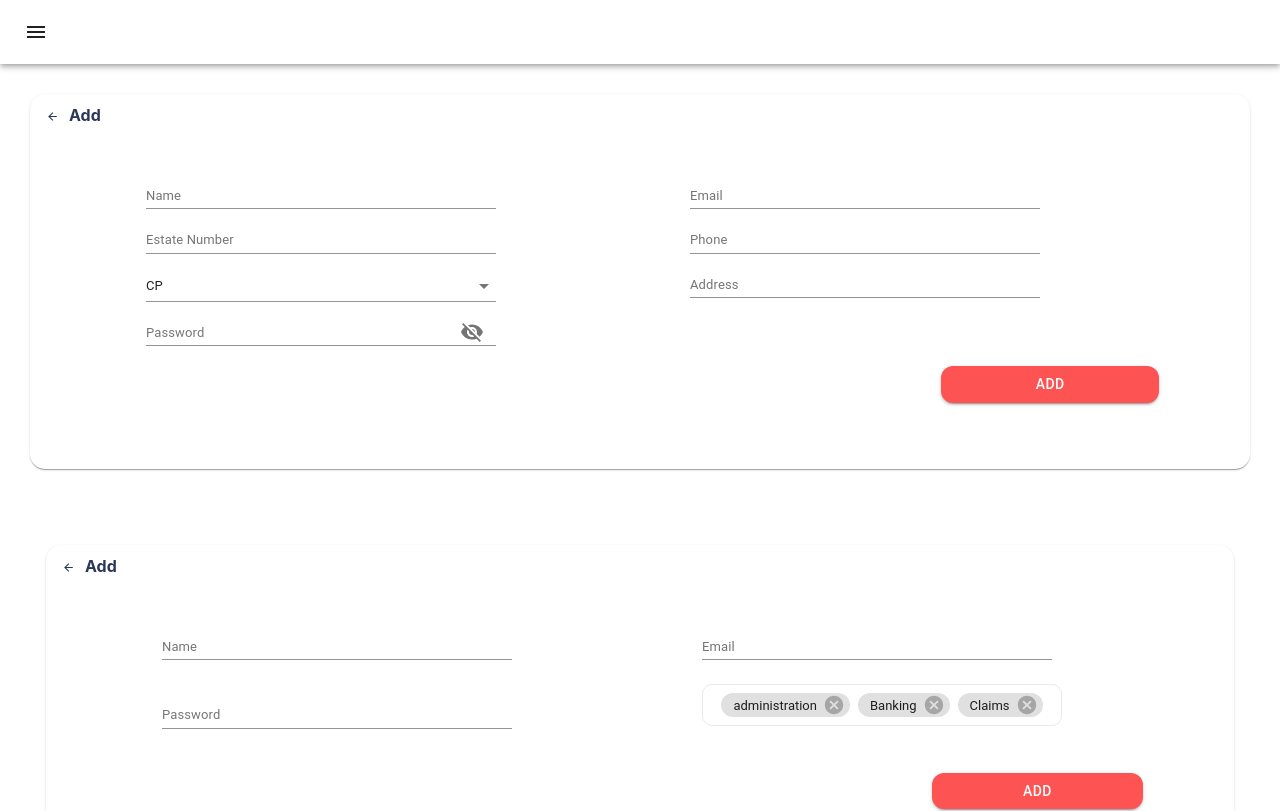
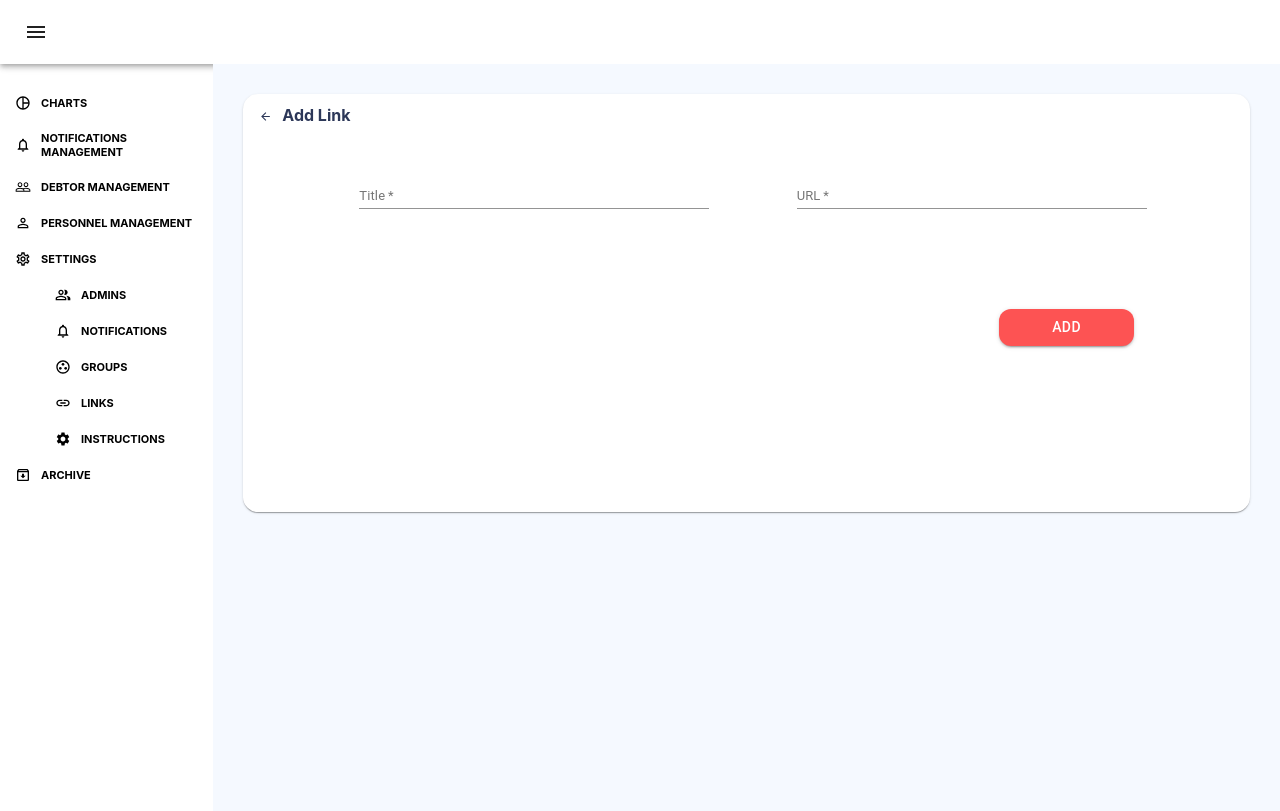
Before and after one commit to YasmeenTak/financial-dashboard-react, a React (Create React App) app in the folder client/: page /AddLink in a window 1280 px wide. Shown: the top 811 px of the page. Built offline with nearby package versions, Linux system fonts and the light colour scheme.

Commit message:
Add link

```diff
--- a/client/src/App.js
+++ b/client/src/App.js
@@ -19,7 +19,7 @@ import Tt from './Components/tt/tt';
 import AddName from './Components/AddName/AddName';
 import AddPerson from './Components/AddPerson/AddPerson';
 import AddInstruction2 from './Components/AddInstruction2/AddInstruction2';
-
+import AddLink from './Components/AddLink/AddLink';
 
 function App() {
   return (
@@ -32,8 +32,8 @@ function App() {
         {/* <Login /> */}
         {/* <Sidedbar /> */}
 
-        <AddDebater />
-        <AddPersonnel />
+        {/* <AddDebater /> */}
+        {/* <AddPersonnel /> */}
 
         <div className='containerr'>
           <Sidedbar />
@@ -70,6 +70,9 @@ function App() {
               <AddInstruction2 />
             </Route>
 
+            <Route path='/AddLink'>
+              <AddLink />
+            </Route>
           </Switch>
         </div>
       </div>
--- a/client/src/Components/AddLink/AddLink.js
+++ b/client/src/Components/AddLink/AddLink.js
@@ -3,6 +3,8 @@ import Grid from '@material-ui/core/Grid';
 import { useStyles } from './style';
 import Paper from '@material-ui/core/Paper';
 import ArrowBackIcon from '@material-ui/icons/ArrowBack';
+import TextField from '@material-ui/core/TextField';
+import Button from '@material-ui/core/Button';
 export default function AddLink() {
   const classes = useStyles();
   return (
@@ -13,6 +15,39 @@ export default function AddLink() {
             <ArrowBackIcon className={classes.backArrow} />
             Add Link
           </p>
+          <form className={classes.addForm} noValidate autoComplete='off'>
+            <Grid container>
+              <Grid item lg={6} xs={12}>
+                <TextField
+                  id='standard-basic'
+                  label='Title'
+                  className={classes.addTextField}
+                  required
+                />
+              </Grid>
+              <Grid item lg={6} xs={12}>
+                <TextField
+                  id='url'
+                  label='URL'
+                  className={classes.addTextField}
+                  name='url'
+                  autoComplete='url'
+                  type='url'
+                  required
+                />
+              </Grid>
+
+              <Grid item xs={12} className={classes.AddBtnGrid}>
+                <Button
+                  variant='contained'
+                  color='secondary'
+                  className={classes.AddBtn}
+                >
+                  Add
+                </Button>
+              </Grid>
+            </Grid>
+          </form>
         </Paper>
       </Grid>
     </div>
--- a/client/src/Components/AddLink/style.js
+++ b/client/src/Components/AddLink/style.js
@@ -3,6 +3,7 @@ import { makeStyles } from '@material-ui/core/styles';
 const useStyles = makeStyles((theme) => ({
   root: {
     flex: 4,
+    backgroundColor: '#f5f9ff',
   },
 
   paper: {
@@ -25,6 +26,32 @@ const useStyles = makeStyles((theme) => ({
     fontWeight: 'bold',
     color: '#2c3758',
   },
+  addForm: {
+    paddingLeft: '100px',
+    paddingTop: '20px',
+    paddingBottom: '50px',
+  },
+
+  addTextField: {
+    width: '350px',
+    '& .MuiInputBase-input': {
+      fontSize: 13,
+    },
+    '& .MuiInputLabel-formControl': {
+      fontSize: 13,
+    },
+  },
+  AddBtn: {
+    color: 'white',
+    backgroundColor: '#FD5353',
+    borderRadius: '12px',
+    width: '20%',
+    float: 'right',
+    // margin: '100px 75px 20px 0',
+  },
+  AddBtnGrid: {
+    margin: '100px',
+  },
 }));
 
 export { useStyles };
```
